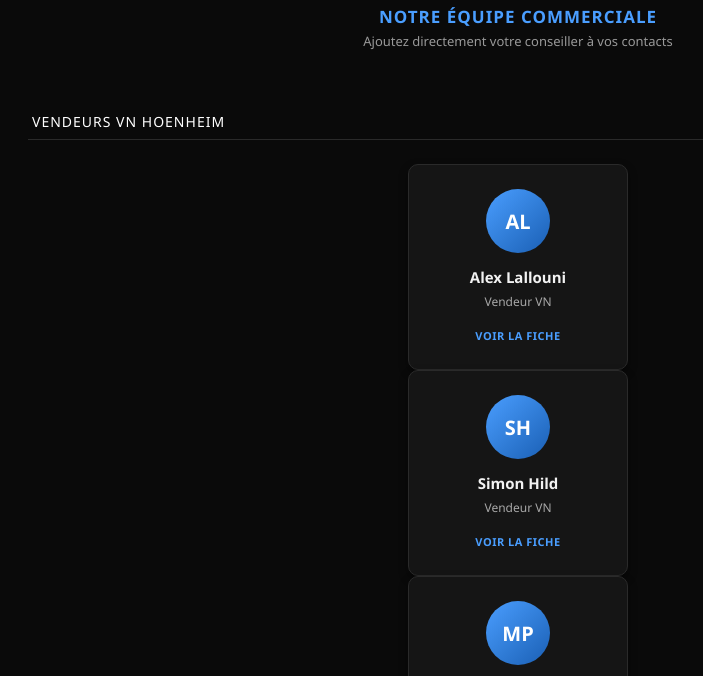
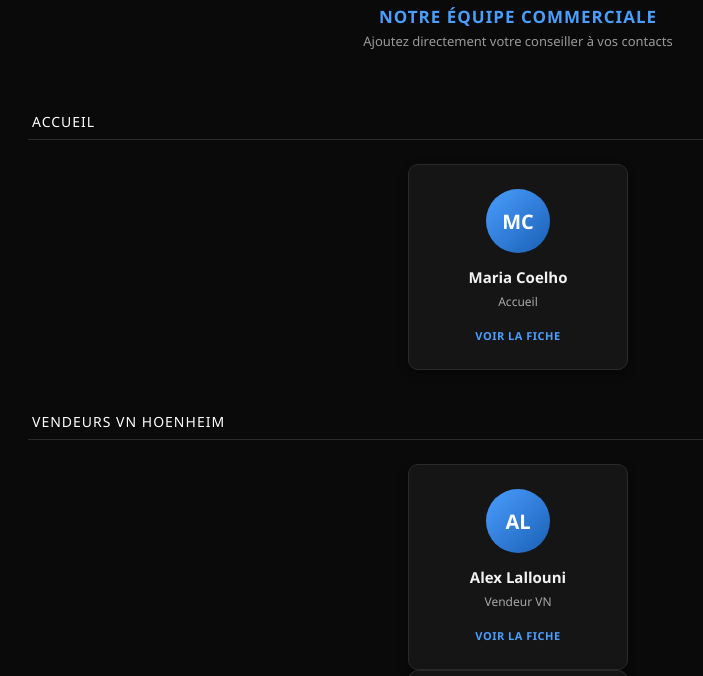
Before and after one commit to HD6767/APstrasbourg.cartedevisite.com, a plain HTML site: page index.html in a window 1280 px wide. Shown: the part 63-739 px from the top of the page, without its empty margins (122-825 px from the left). Drawn offline with Linux system fonts and the light colour scheme.

Commit message:
Update index.html

```diff
--- a/index.html
+++ b/index.html
@@ -482,6 +482,15 @@ body{
 </div>
 
 
+<!-- ACCUEIL -->
+
+<div class="section-title">
+    Accueil
+</div>
+
+<div id="accueil"></div>
+
+
 <!-- VENDEURS VN HOENHEIM -->
 
 <div class="section-title">
@@ -519,6 +528,18 @@ body{
 <script>
 
 const profils = [
+    {
+        prenom:"Maria",
+        nomFamille:"Coelho",
+        poste:"Accueil",
+        email:"maria.coelho@geauto.fr",
+        tel:"03 88 65 62 00",
+        site:"Peugeot Strasbourg Hoenheim",
+        adresse:"1A rue Emile Mathis, 67800 Hœnheim",
+        groupe:"accueil"
+    },
+
+
 
     {
         prenom:"Alex",
```
